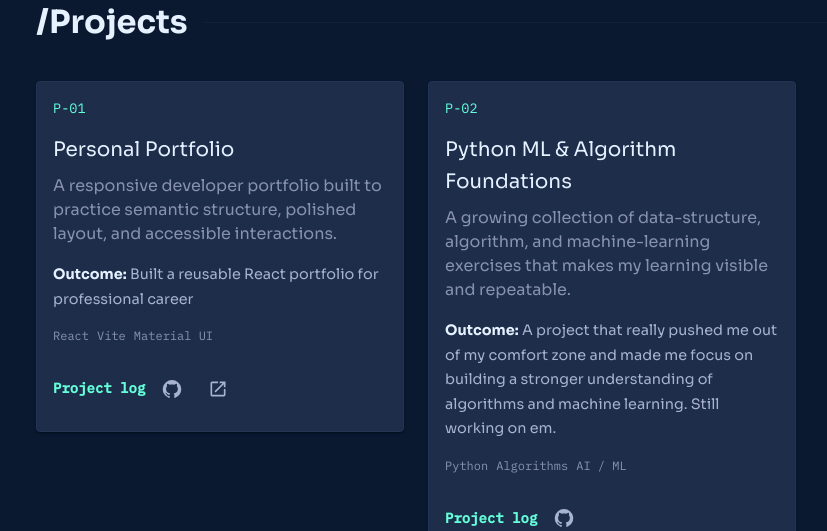
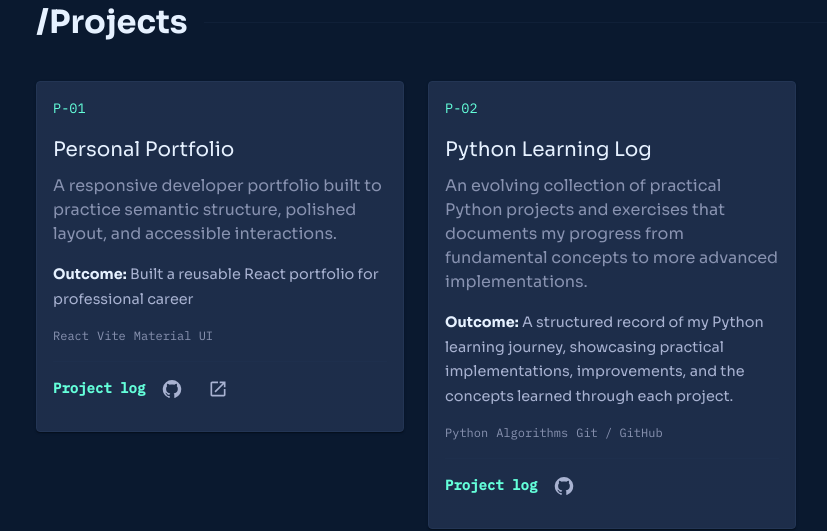
Before and after one commit to kran-arch/karan, a React (Vite) app: page /#/ in a window 1280 px wide. Shown: the part 2880-3411 px from the top of the page, without its empty margins (28-855 px from the left). Built offline with nearby package versions, Linux system fonts and the light colour scheme; no server answers.

Commit message:
project update

```diff
--- a/src/data/projects.js
+++ b/src/data/projects.js
@@ -16,8 +16,6 @@ const projects = [
       "I needed one intentional home for my projects and growth as an AI/ML student—not a generic resume template.",
     approach:
       "I built reusable React components, kept personal content in data files, and designed a dark, project-focused interface that stays readable on every screen size.",
-    result:
-      "The site is both a public portfolio and a hands-on project for learning responsive design, routing, accessibility, and maintainable component architecture.",
     evidence: [
       { label: "GitHub source", url: "https://github.com/kran-arch" },
       { label: "Live demo", url: "#" },
@@ -57,50 +55,66 @@ const projects = [
   },
   {
     id: "P-02",
-    title: "Python ML & Algorithm Foundations",
+
+    title: "Python Learning Log",
+
     description:
-      "A growing collection of data-structure, algorithm, and machine-learning exercises that makes my learning visible and repeatable.",
-    tech: ["Python", "Algorithms", "AI / ML"],
+      "An evolving collection of practical Python projects and exercises that documents my progress from fundamental concepts to more advanced implementations.",
+
+    tech: ["Python", "Algorithms", "Git / GitHub"],
+
     link: "",
-    repo: "https://github.com/kran-arch",
+
+    repo: "https://github.com/kran-arch/python",
+
     role: "Solo project",
+
     timeframe: "2026",
+
     date: "2026 · ongoing",
+
     outcome:
-      "A project that really pushed me out of my comfort zone and made me focus on building a stronger understanding of algorithms and machine learning. Still working on em.",
+      "A structured record of my Python learning journey, showcasing practical implementations, improvements, and the concepts learned through each project.",
+
     problem:
-      "Early learning can feel scattered without a concrete place to apply and revisit core concepts.",
+      "Learning programming can become fragmented when concepts are studied without a consistent place to apply, test, and revisit them.",
+
     approach:
-      "I am collecting small implementations and experiments, then documenting what each one teaches me about problem-solving and machine learning.",
-    result:
-      "An evolving learning log that will grow with real implementations, benchmarks, and write-ups.",
+      "I learn by building small projects, starting with simple implementations and gradually improving them with better structure, additional features, and cleaner code.",
+
     evidence: [
-      { label: "GitHub profile", url: "https://github.com/kran-arch" },
+      {
+        label: "GitHub repository",
+        url: "https://github.com/kran-arch/python",
+      },
     ],
+
     screenshots: [],
    logs: [
   {
     title: "0. the goal",
-        text: "Turn early AI and programming study into a repeatable hands-on practice instead of only reading about concepts.",
+    text: "Build a consistent, hands-on learning process for programming and AI instead of relying only on theory and tutorials.",
   },
   {
     title: "1. the process",
-        text: "Each exercise begins with a small problem, then moves through an implementation, tests, and notes about what the result taught me.",
+    text: "Start with a small problem, implement a solution, test it, and document what I learned from the process.",
   },
   {
     title: "2. current focus",
-        text: "Python fundamentals, data structures, algorithms, and introductory machine-learning workflows.",
+    text: "Strengthening Python fundamentals while exploring data structures, algorithms, and introductory machine-learning concepts.",
   },
   {
     title: "3. next milestone",
-        text: "Publish selected implementations with clean explanations, measurements, and links to their source code.",
+    text: "Publish selected projects with clear explanations, test results, useful measurements, and links to their source code.",
   },
 ],
+
 learned:
-      "I am learning to break larger AI/ML topics into smaller experiments that can be implemented, tested, and explained independently.",
+  "I am learning to break complex programming and AI/ML concepts into smaller, manageable experiments that I can build, test, and understand independently.",
+
 improve:
-      "Next I will publish benchmark numbers, add tests to the strongest exercises, and turn the best experiments into standalone repositories.",
-  },
+  "Next, I will add tests and performance measurements to my stronger projects and develop the most useful experiments into standalone repositories.",
+}
 ];
 
 export default projects;
```
Lines whose indentation alone changed are shown as unchanged.
